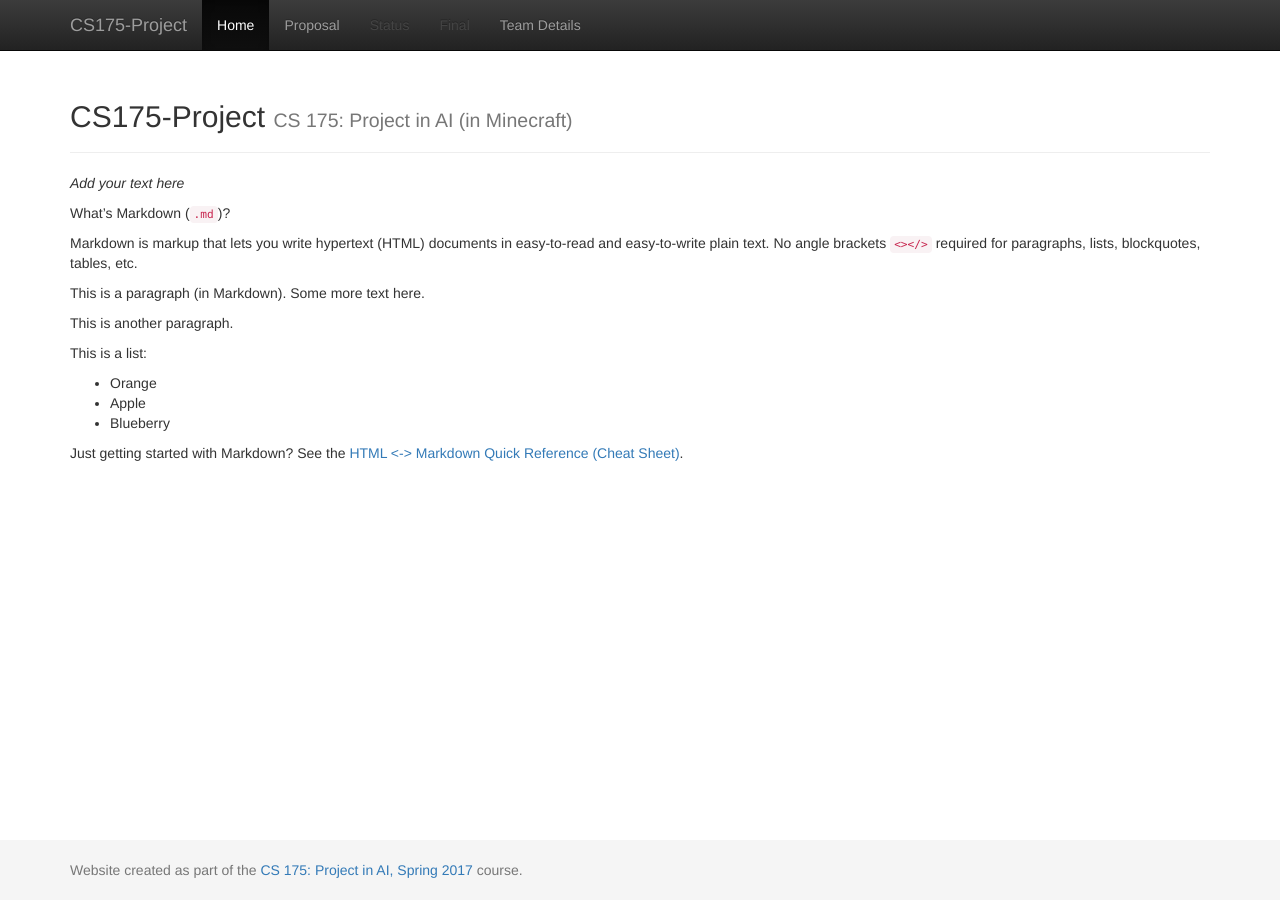
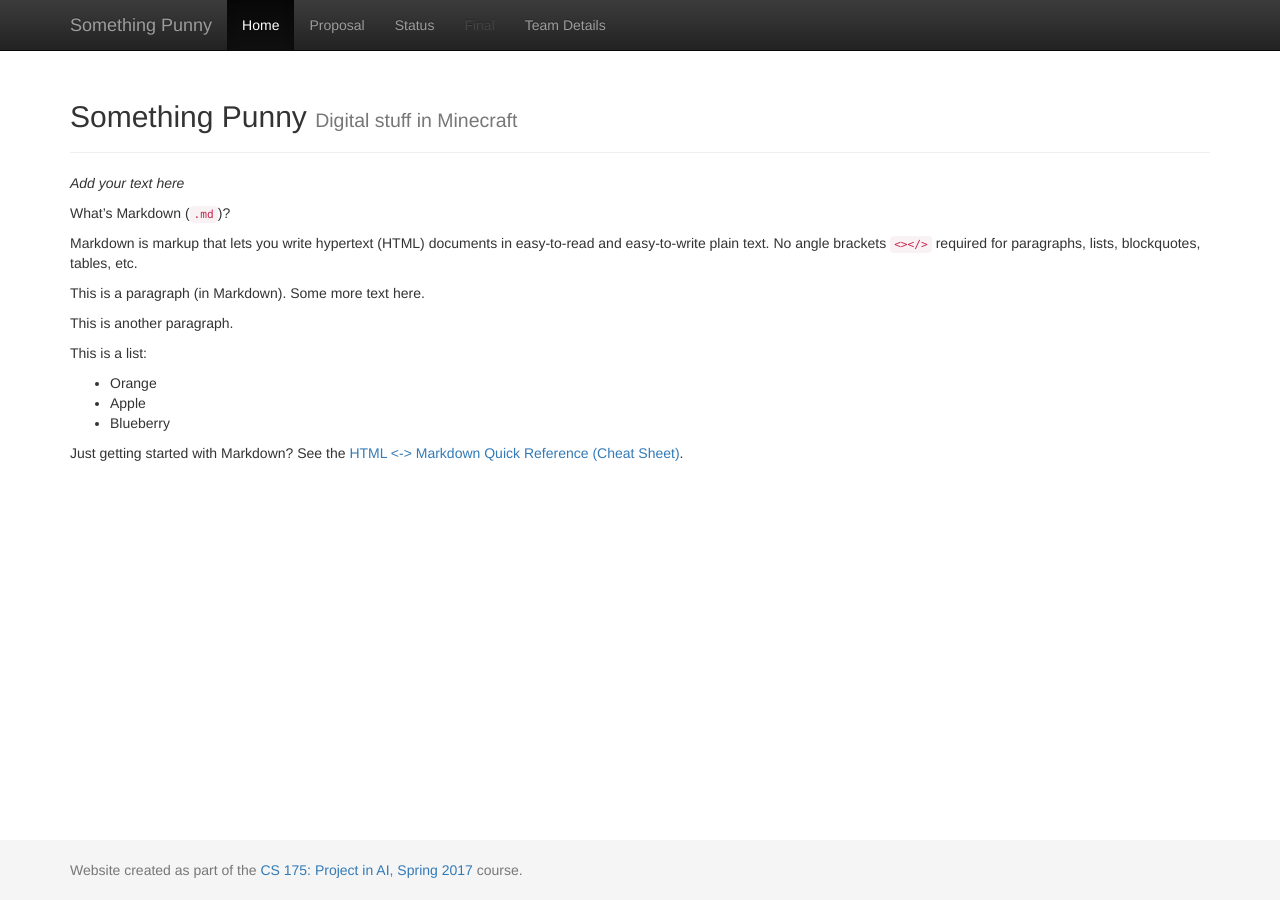
Before and after one commit to Alex561/CS175-Project, a Jekyll site: the page built from docs/index.md, in a window 1280 px wide. Built offline with Jekyll 4.4.1, drawn with Linux system fonts in a browser that asks for light colours.

Commit message:
Testing stuff with website

```diff
--- a/docs/_config.yml
+++ b/docs/_config.yml
@@ -1,8 +1,8 @@
 ###########
 # site.title
 
-title:    'CS175-Project'
-subtitle: 'CS 175: Project in AI (in Minecraft)'
+title:    'Something Punny'
+subtitle: 'Digital stuff in Minecraft'
 
 
 #########################
```
Also changed, not shown: docs/status.md (added, +4 -0 lines).
